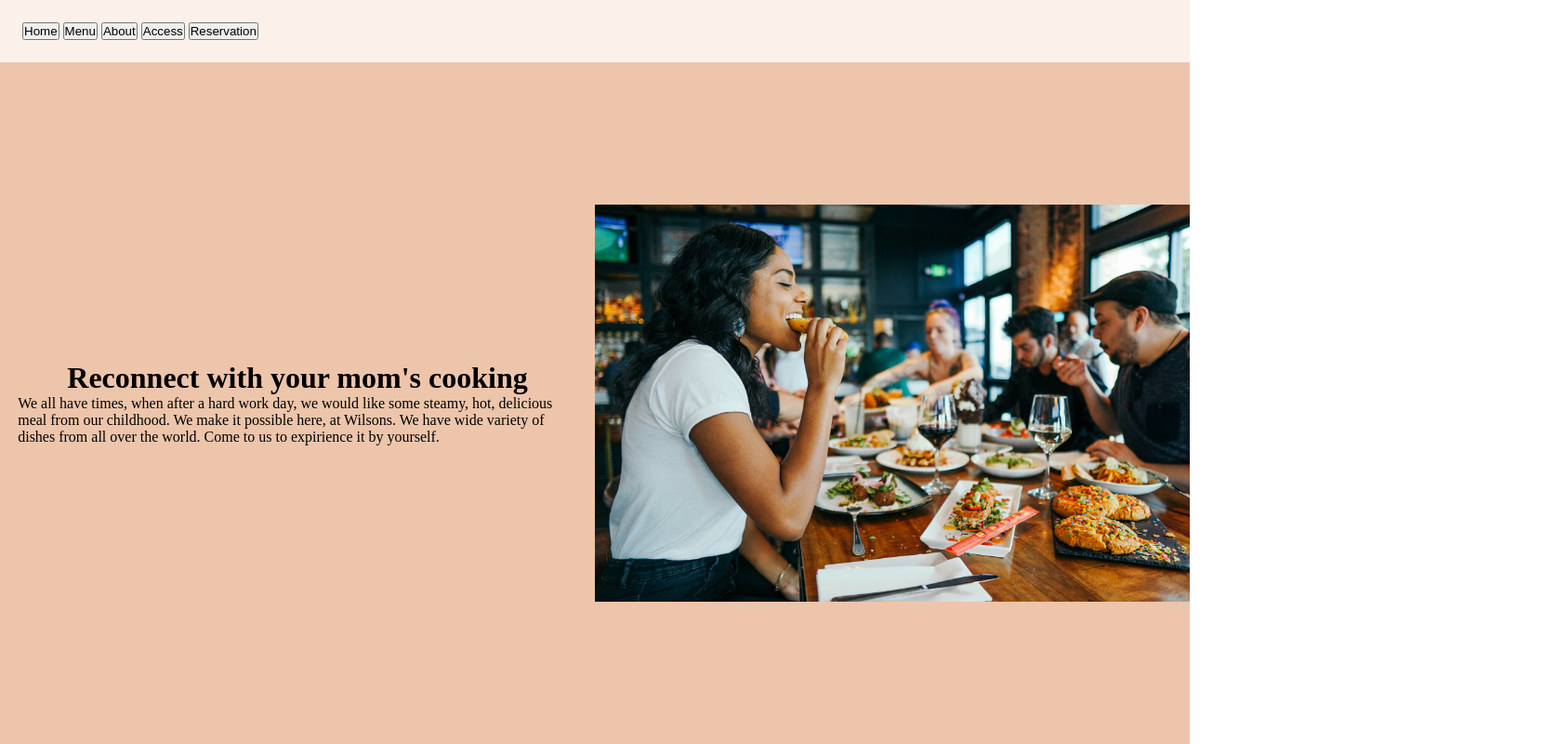
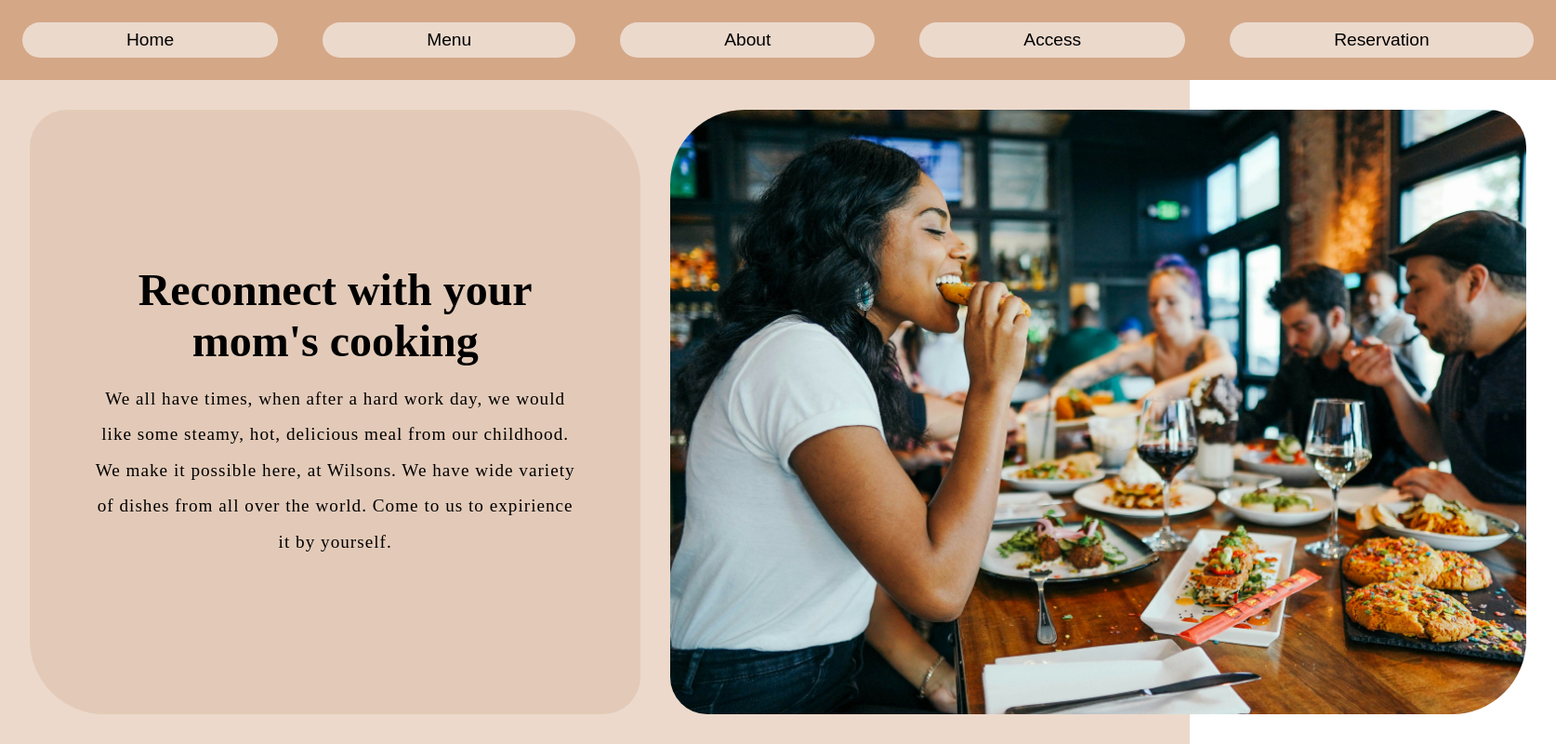
Before and after one commit to ukrainska/restaurant-page, a website built with webpack: page src/template.html in a window 1280 px wide. Shown: the whole page at 93% size, 1674 px wide, since content can reach past the window. Built offline with nearby package versions, Linux system fonts and the light colour scheme.

```diff
--- a/src/pageLoad.js
+++ b/src/pageLoad.js
@@ -16,12 +16,17 @@ function loadHome() {
     introduction.appendChild(heading);
     introduction.appendChild(paragraph);
 
+    const image = document.createElement("div");
+    image.classList.add("image");
+
     const logo = document.createElement("img");
     logo.src = restImage;
     logo.alt = "Restaurant logo";
 
+    image.appendChild(logo);
+
     content.appendChild(introduction);
-    content.appendChild(logo);
+    content.appendChild(image);
 }
 
 export default loadHome;
--- a/src/styles.css
+++ b/src/styles.css
@@ -1,12 +1,15 @@
 * {
     margin: 0;
     padding: 0;
-    box-sizing: content-box;
+    box-sizing: border-box;
 }
 
 :root {
-    --main-color: #EDC5AB;
-    --nav-color: #FBF1EA;
+    --main-color: #ECD9CB;
+    --nav-color: #D4A787;
+    --navB-color: #EBD9CC;
+    --navB-cover-color: #F4EAE2;
+    --intro-color: #E3CAB8;
 }
 
 .main-page {
@@ -22,36 +25,68 @@ header {
     padding: 1.5rem;
     background-color: var(--nav-color);
 }
-.nav {
-    display: flexbox;
+
+nav {
+    display: flex;
     justify-content: center;
     align-items: center;
-    margin: 1.5rem;
-    gap: 1rem;
+    gap: 3rem;
+}
+
+nav button {
+    font-size: 1.2rem;
+    padding: 0.5rem 7rem;
+    border: solid 1px var(--nav-border);
+    border-radius: 40px;
+    background-color: var(--navB-color);
+}
+
+nav button:hover {
+    background-color: var(--navB-cover-color);
 }
 
 #content {
     grid-row: 2;
     display: grid;
-    grid-auto-flow: column;
-    grid-template-columns: 1fr 1fr;
-    grid-template-rows: 1fr;
-    align-items: center;
+    grid-template-columns: 1fr 1.4fr;
+
+    gap: 2rem;
+    align-items: stretch;
+
+    padding: 2rem;
 }
 
 .introduction {
-    grid-column: 1;
-    place-items: center;
-    padding: 1.2rem;
+    background-color: var(--intro-color);
+    border-radius: 40px 80px;
+    padding: 4rem;
+
+    display: flex;
+    flex-direction: column;
+    justify-content: center;
+    gap: 1rem;
 }
 
-.logo {
-    grid-column: 2;
-    padding: 1.2rem;
+.introduction h1 {
+    text-align: center;
+    font-size: 3rem;
+}
+
+.introduction p {
+    text-align: center;
+    font-size: 1.2rem;
+    letter-spacing: 1px;
+    line-height: 2em;
+}
+
+.image img{
+    width: 100%;
+    height: 100%;
+    object-fit: cover;
+    display: block;
 }
 
 img {
-    max-width: 100%;
-    height: auto;
-    display: block;
+    border-radius: 80px 40px;
+    overflow: hidden;
 }
```
